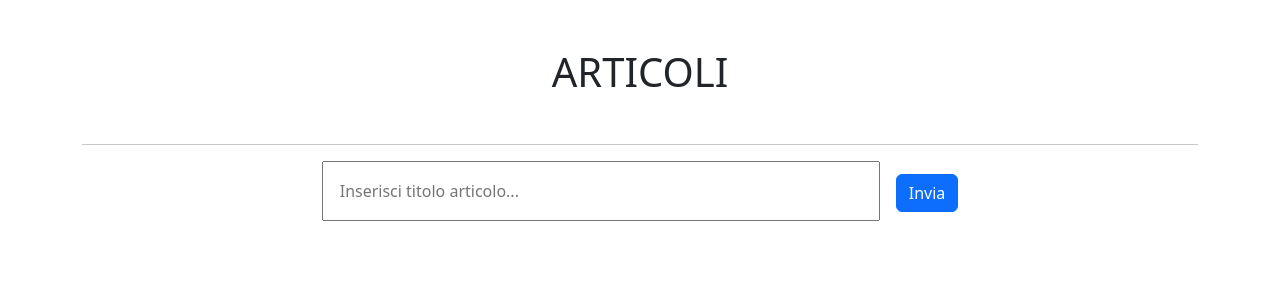
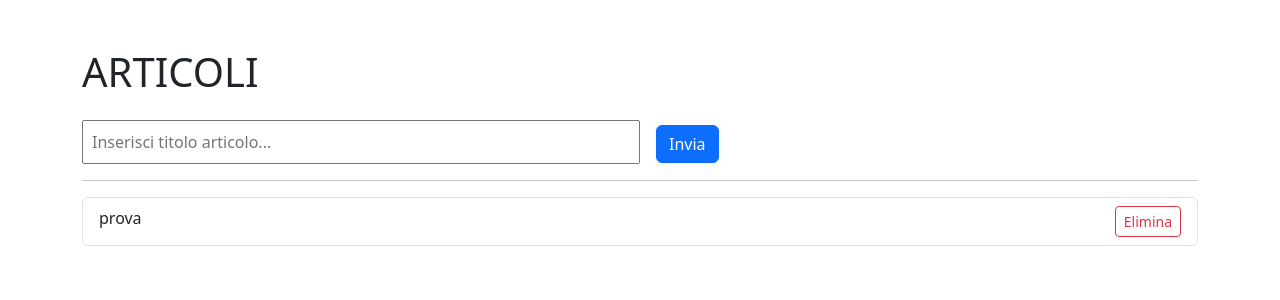
Before and after one commit to GiorgiaSecchi/react-form, a React (Vite) app: page / in a window 1280 px wide. Shown: the top 300 px of the page. Built offline with nearby package versions, Linux system fonts and the light colour scheme.

Commit message:
add list item

```diff
--- a/src/App.jsx
+++ b/src/App.jsx
@@ -1,19 +1,31 @@
 import { useState } from "react";
 
 function App() {
+  const articles = [];
+
   return (
     <>
-      <div className="container text-center ">
-        <h1 className="m-5">ARTICOLI</h1>
-        <hr />
+      <div className="container text-start ">
+        <h1 className="mt-5 mb-4">ARTICOLI</h1>
+
         <form action="">
           <input
-            className="p-3 w-50"
+            className="p-2 w-50"
             type="text"
             placeholder="Inserisci titolo articolo..."
+            value={""}
           />
           <button className="btn btn-primary ms-3">Invia</button>
         </form>
+        <hr />
+        <ul className="text-start list-group">
+          <li className="list-group-item d-flex justify-content-between">
+            prova
+            <button className="btn btn-outline-danger btn-sm ms-3 ">
+              Elimina
+            </button>
+          </li>
+        </ul>
       </div>
     </>
   );
```
